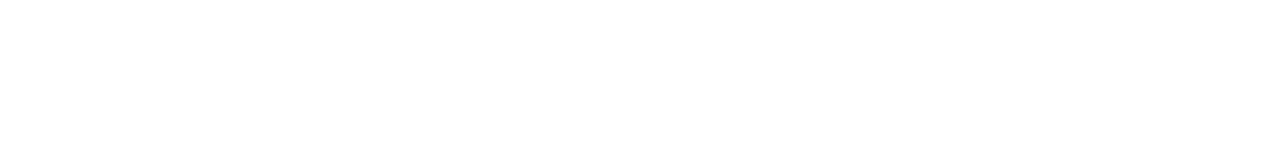
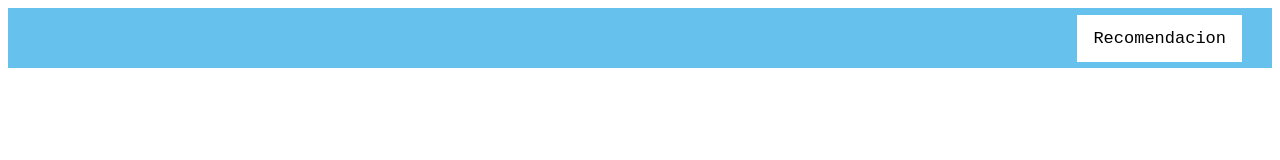
Before and after one commit to EduardoFernandezJuarez/LaboratorioProgramacionG9, a plain HTML site: page index-artista.html in a window 1280 px wide. Drawn offline with Linux system fonts and the light colour scheme.

Commit message:
probando pr

```diff
--- a/index-artista.html
+++ b/index-artista.html
@@ -1,16 +1,20 @@
 <html>
     <head>
-        <title></title>
+        <title>Taylor Swift</title>
         <link rel="stylesheet" href="styles.css">
 
     </head>
-    <body>
-        <header>
-
+    <body id="body_artista">
+        <header id="header_index">
+            <nav class = "topnav">
+            <a class="topnav_icon active" href="index.html">Recomendacion</a>
+            </nav>
         </header>
 
         <main>
+            <section class="recomendaciones">
 
+            </section>
 
         </main>
     </body>
```
Also changed, not shown: index.html (+2 -2 lines).
